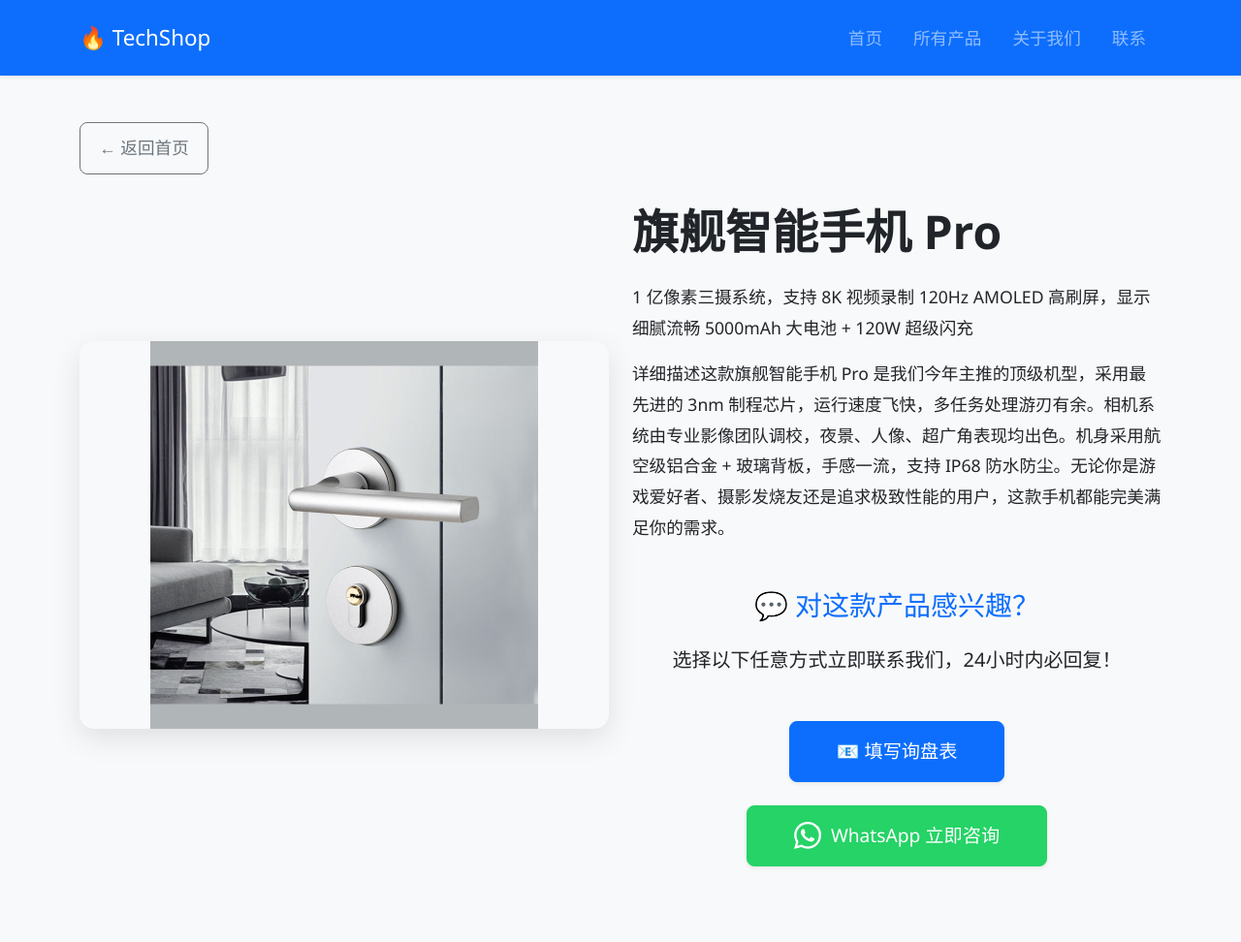
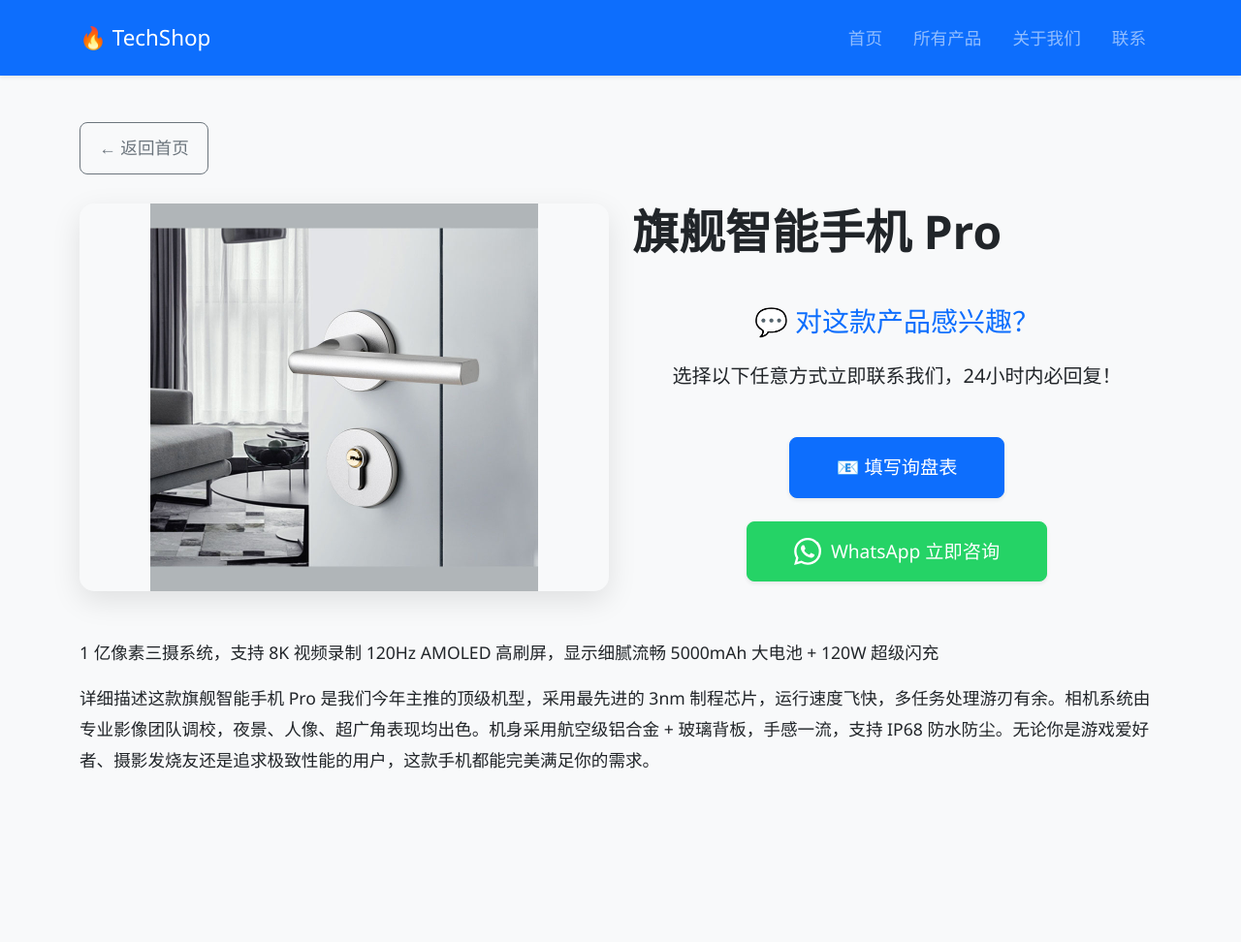
Before and after one commit to bosai-home/newsite, a Jekyll site: the page built from products/alm-door-handle-a-sand-white.md, in a window 1280 px wide. Shown: the whole page at 97% size. Built offline with Jekyll 4.4.1, drawn with Linux system fonts in a browser that asks for light colours; after the commit the page ends 900 px from its top, so only the background shows below that.

Commit message:
Update product-detail.html

```diff
--- a/_layouts/product-detail.html
+++ b/_layouts/product-detail.html
@@ -116,20 +116,18 @@
         <!-- 返回首页按钮 -->
         <a href="../index.html" class="btn btn-outline-secondary back-link">&larr; 返回首页</a>
 
-        <div class="row align-items-center">
+        <!-- 顶部区域：图片左侧，标题+询盘区右侧 -->
+        <div class="row align-items-start">
             <!-- 产品图片 -->
             <div class="col-lg-6 text-center mb-4 mb-lg-0">
                 <img src="{{ page.image }}" alt="{{ page.title }}" class="img-fluid product-image">
             </div>
 
-            <!-- 产品信息 -->
+            <!-- 标题 + 询盘区域 -->
             <div class="col-lg-6">
                 <h1 class="display-5 fw-bold mb-4">{{ page.title }}</h1>
-                <div class="lead mb-5" style="font-size: 1.1rem; line-height: 1.8;">
-                    {{ content }}
-                </div>
 
-              <!-- 询盘按钮 + 模态框（优化布局） -->
+                <!-- 询盘按钮区 -->
                 <div class="mt-5 text-center">
                     <h3 class="mb-4 text-primary">💬 对这款产品感兴趣？</h3>
                     <p class="lead mb-5">选择以下任意方式立即联系我们，24小时内必回复！</p>
@@ -154,6 +152,16 @@
                             </svg>
                             WhatsApp 立即咨询
                         </a>
+                    </div>
+                </div>
+            </div>
+        </div>
+
+        <!-- 下方区域：产品详细描述（原先的 {{ content }}） -->
+        <div class="row mt-5">
+            <div class="col-12">
+                <div class="lead" style="font-size: 1.1rem; line-height: 1.8;">
+                    {{ content }}
                 </div>
             </div>
         </div>
@@ -186,10 +194,6 @@
                 </div>
             </div>
         </div>
- <div class="lead mb-5" style="font-size: 1.1rem; line-height: 1.8;">
-                    {{ content }}
- </div>
-
     </div>
 
     <script src="https://cdn.jsdelivr.net/npm/bootstrap@5.3.3/dist/js/bootstrap.bundle.min.js"></script>
```
Lines whose indentation alone changed are shown as unchanged.
